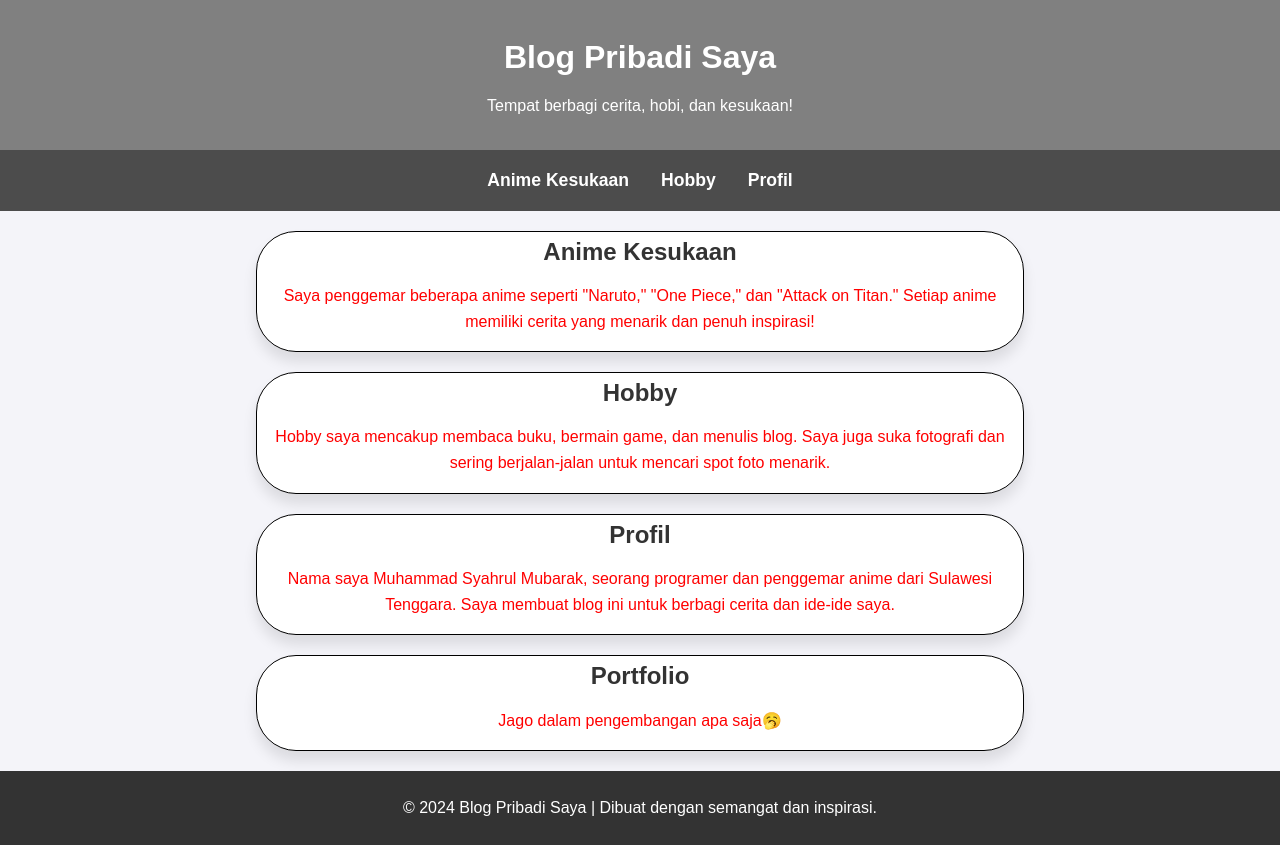
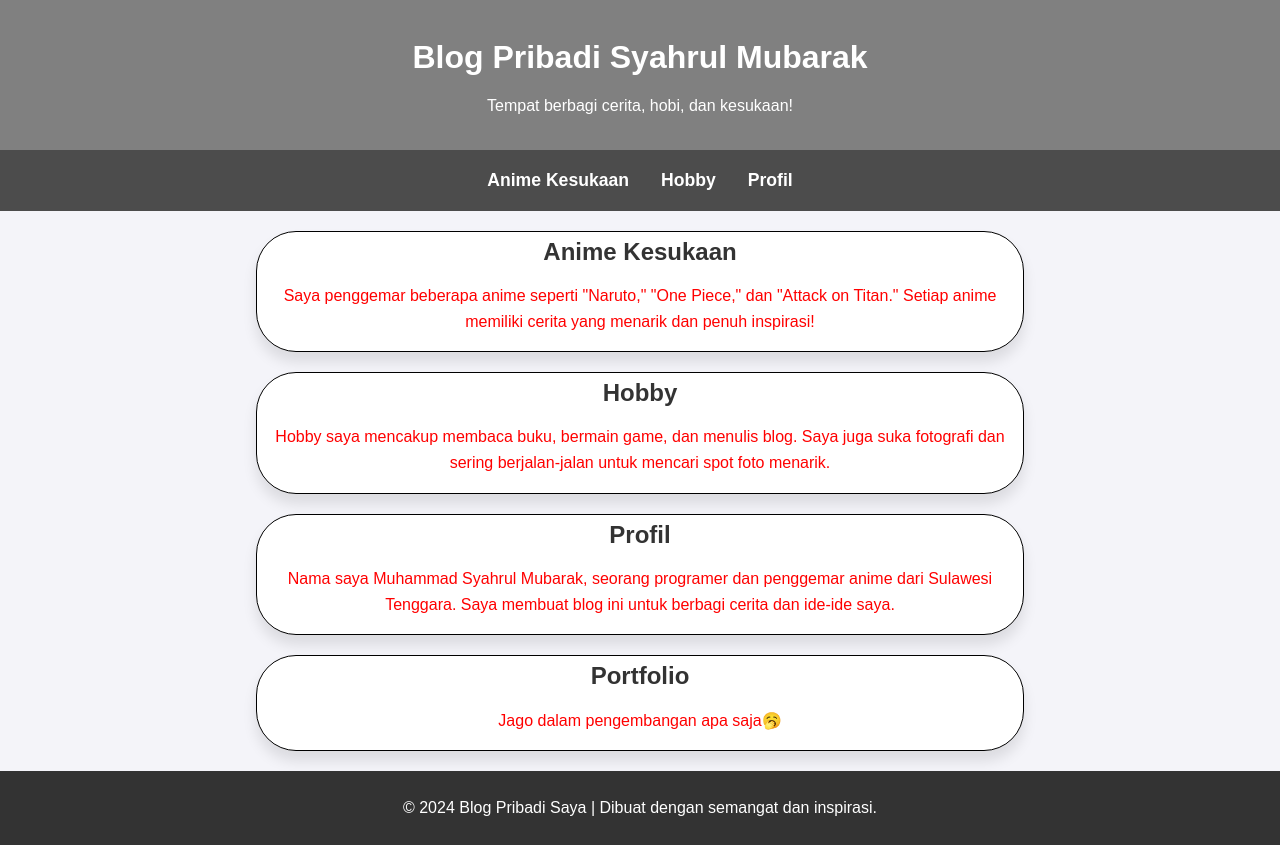
Before and after one commit to Syahrrulll/syahrrulll.github.io, a plain HTML site: page index.html in a window 1280 px wide. Drawn offline with Linux system fonts and the light colour scheme.

Commit message:
ubah nama

```diff
--- a/index.html
+++ b/index.html
@@ -8,7 +8,7 @@
 </head>
 <body>
     <header>
-        <h1>Blog Pribadi Saya</h1>
+        <h1>Blog Pribadi Syahrul Mubarak</h1>
         <p>Tempat berbagi cerita, hobi, dan kesukaan!</p>
     </header>
 
```
